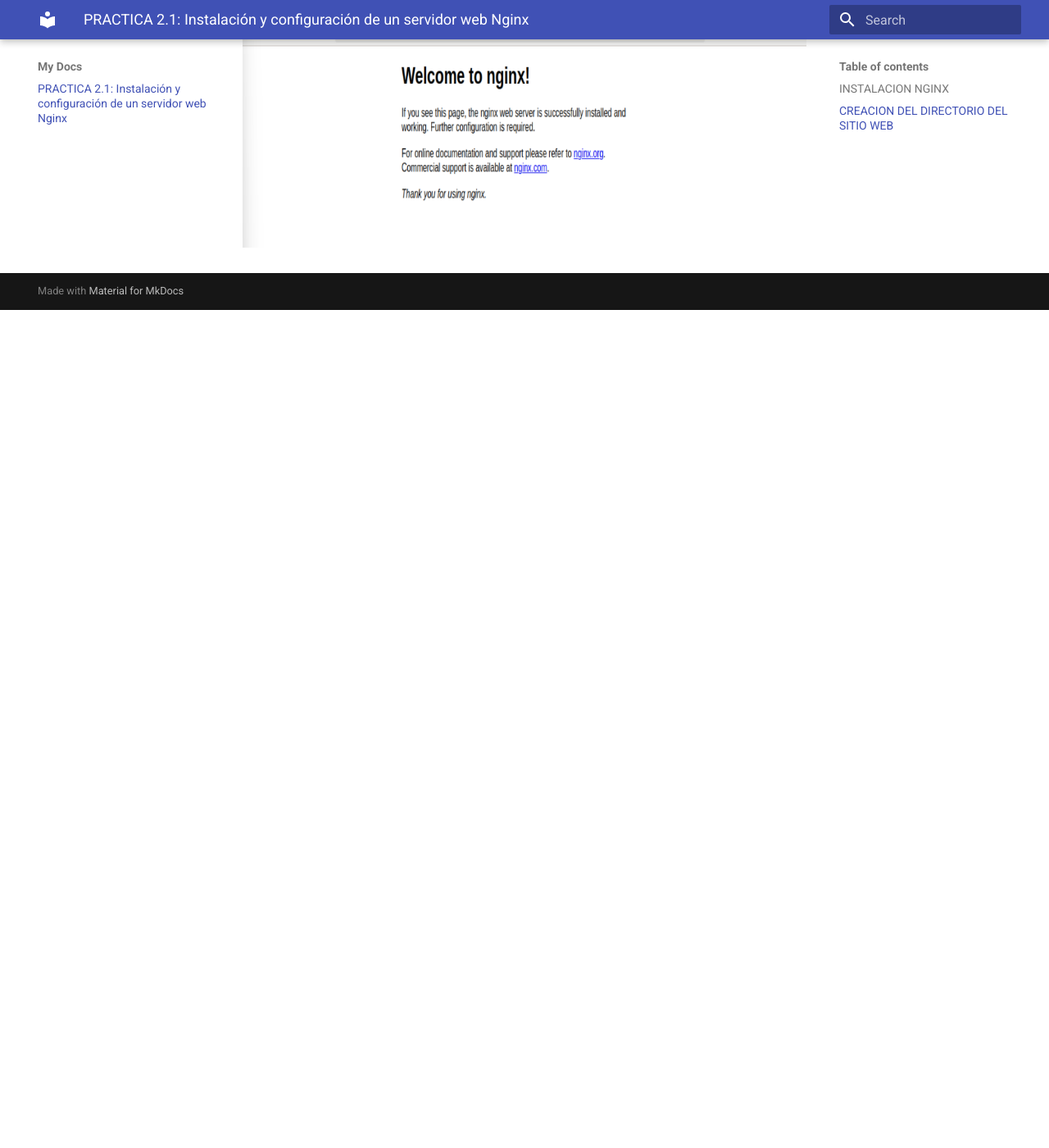
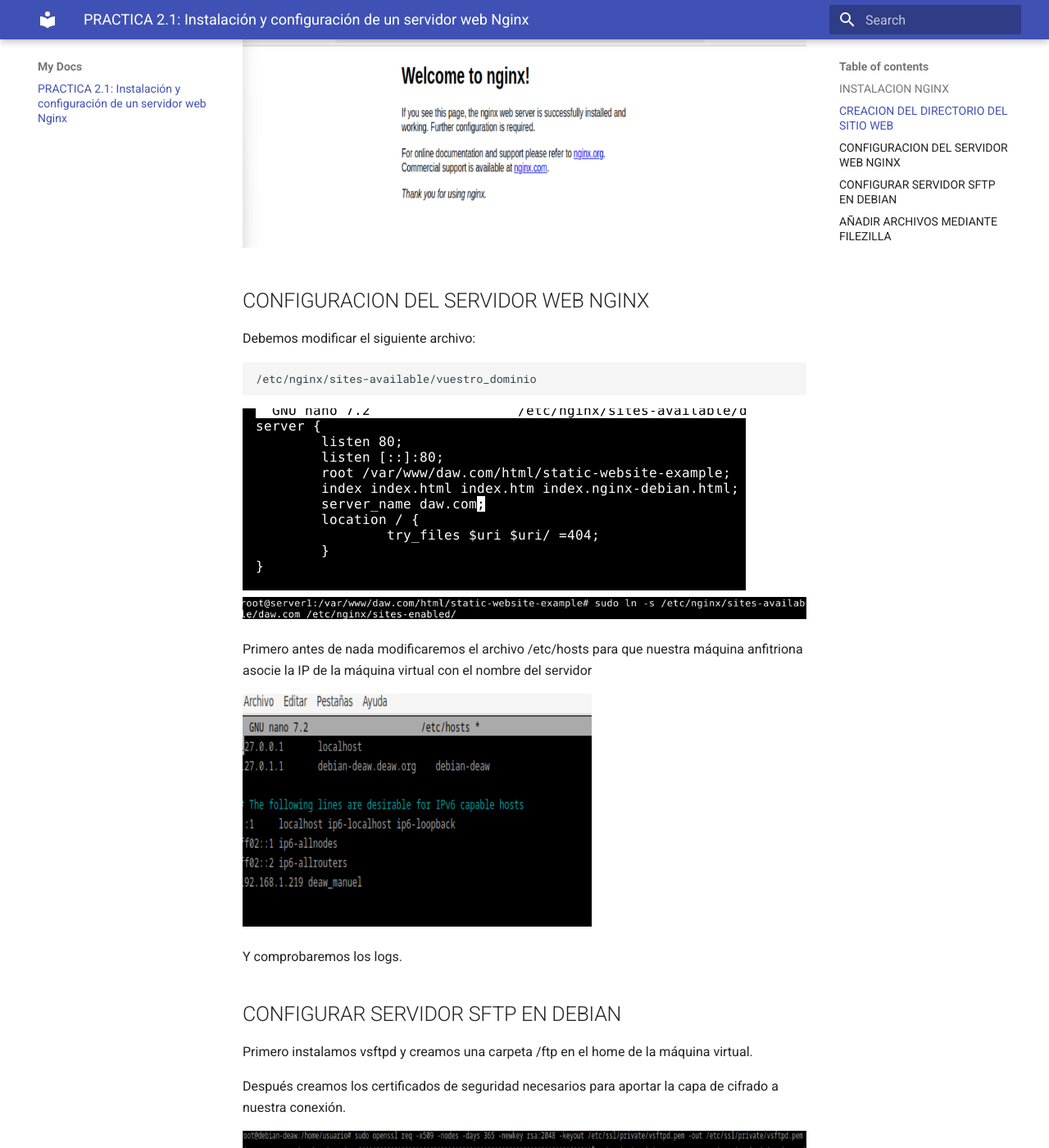
Before and after one commit to manuelortiz12/practica2.1_deaw-manuelortiz12, an MkDocs documentation site: the page built from docs/index.md, in a window 1280 px wide and 1400 px high, scrolled down 1900 px. Shown: the whole window at 82% size. Built offline with MkDocs 1.6.1 and Material for MkDocs 9.7.7, drawn with Linux system fonts in a browser that asks for light colours; before the commit the page ends 2278 px from its top, so only the background shows below that; some of the changed text lies outside the part shown.

Commit message:
doc terminado

````diff
--- a/docs/index.md
+++ b/docs/index.md
@@ -17,3 +17,46 @@
 Ahora entramos al navegador con nuestra ip y nos sale lo siguiente:
 
 ![4](capturas/4.png)
+
+## CONFIGURACION DEL SERVIDOR WEB NGINX
+
+Debemos modificar el siguiente archivo:
+```
+/etc/nginx/sites-available/vuestro_dominio
+```
+![5](capturas/5.png)
+![6](capturas/6.png)
+
+Primero antes de nada modificaremos el archivo /etc/hosts para que nuestra máquina anfitriona asocie la IP de la máquina virtual con el nombre del servidor
+
+![alt](capturas/7.png)
+
+Y comprobaremos los logs.
+
+## CONFIGURAR SERVIDOR SFTP EN DEBIAN
+
+Primero instalamos vsftpd y creamos una carpeta /ftp en el home de la máquina virtual.
+
+Después creamos los certificados de seguridad necesarios para aportar la capa de cifrado a nuestra conexión.
+
+![8](capturas/8.png)
+
+A continuación realizaremos la configuración de vsftpd
+
+Abrimos el siguiente archivo de configuracion:
+
+![9](capturas/9.png)
+
+Y añadimos lo siguiente:
+
+![10](capturas/10.png)
+
+Y reiniciamos.
+
+## AÑADIR ARCHIVOS MEDIANTE FILEZILLA
+
+Descargamos filezilla en nuestro pc y le ponemos las siguientes especificaciones:
+
+![11](capturas/11.png)
+
+Conectamos y ya podremos transferir archivos con la máquina virtual.
````
Also changed, not shown: docs/capturas/10.png (added), docs/capturas/11.png (added), docs/capturas/5.png (added), docs/capturas/6.png (added), docs/capturas/7.png (added), docs/capturas/8.png (added), docs/capturas/9.png (added).
